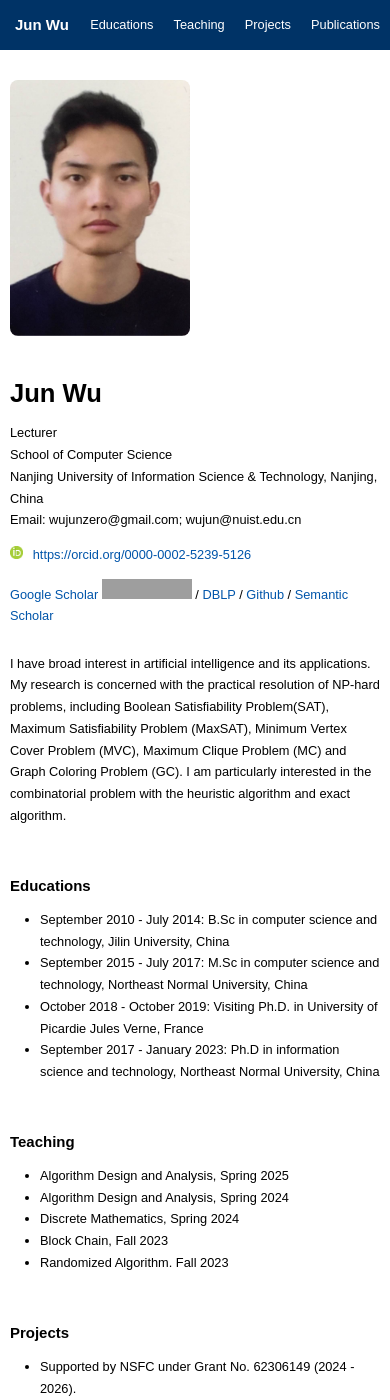
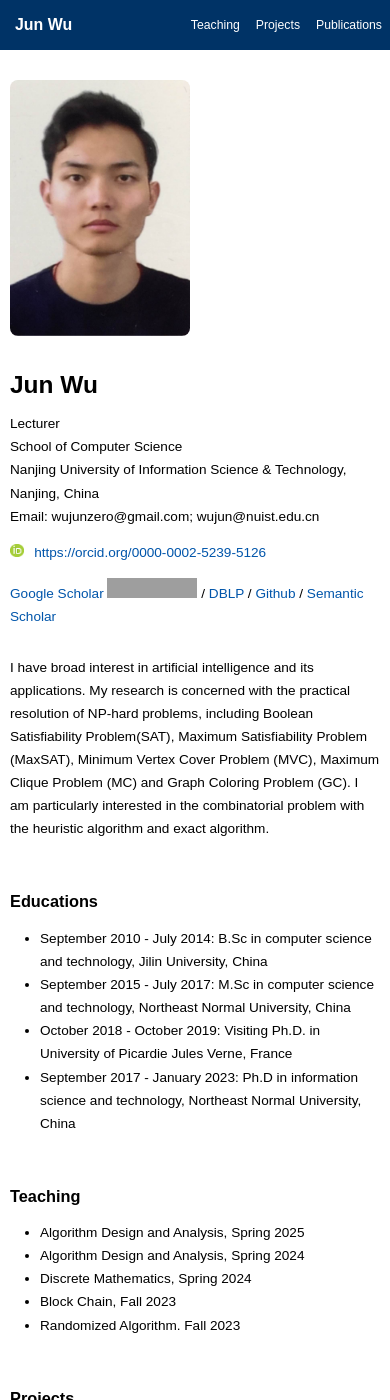
Before and after one commit to wujunzero/website, a Jekyll site: the page built from index.html, in a window 390 px wide and 1400 px high. Built offline with Jekyll 4.4.1, drawn with Linux system fonts in a browser that asks for light colours; grey boxes are pictures that could not be loaded.

Commit message:
CSS improvements: smooth scroll, link transitions, better mobile responsive, remove IE hacks

```diff
--- a/css/main.css
+++ b/css/main.css
@@ -1,70 +1,322 @@
-header{width:100%;height:50px;margin-top:0px;text-align:center;background-color:#003366;position:fixed;z-index:2}
-body{margin:auto;padding:0;color:#000;-webkit-transition:all;-moz-transition:all;-ms-transition:all;-o-transition:all;transition:all;font-family:"Open Sans",
-Segoe,"Segoe UI",
-"Lucida Sans Unicode","Lucida Grande",
-"Avenir","Seravek","Ubuntu",
-"DejaVu Sans","Trebuchet MS",Verdana,Arial,sans-serif;font-size:14.4px;line-height:170%;text-align:justify;font-weight:400}
-h1,h2,h3,h4,h5,h6,div.title,div.ftheader,span.venue,span.highlight{font-weight:600}
-h4,div.title,div.ftsubheader{font-size:100%}
-ul,ol,dl{margin:0;padding:5px 10px 30px 30px;width:calc(100% - 30px)}
-img.img_responsive{width:100%;height:auto;display:block}
+html {
+    scroll-behavior: smooth
+}
+
+a {
+    transition: color 0.2s ease
+}
+
+header {
+    width: 100%;
+    height: 50px;
+    margin-top: 0px;
+    text-align: center;
+    background-color: #003366;
+    position: fixed;
+    z-index: 2
+}
+
+body {
+    margin: auto;
+    padding: 0;
+    color: #000;
+    -webkit-transition: all;
+    -moz-transition: all;
+    -ms-transition: all;
+    -o-transition: all;
+    transition: all;
+    font-family: "Open Sans",
+        Segoe, "Segoe UI",
+        "Lucida Sans Unicode", "Lucida Grande",
+        "Avenir", "Seravek", "Ubuntu",
+        "DejaVu Sans", "Trebuchet MS", Verdana, Arial, sans-serif;
+    font-size: 14.4px;
+    line-height: 170%;
+    text-align: justify;
+    font-weight: 400
+}
+
+h1,
+h2,
+h3,
+h4,
+h5,
+h6,
+div.title,
+div.ftheader,
+span.venue,
+span.highlight {
+    font-weight: 600
+}
+
+h4,
+div.title,
+div.ftsubheader {
+    font-size: 100%
+}
+
+ul,
+ol,
+dl {
+    margin: 0;
+    padding: 5px 10px 30px 30px;
+    width: calc(100% - 30px)
+}
+
+img.img_responsive {
+    width: 100%;
+    height: auto;
+    display: block
+}
+
 div.container a:link,
-div.container a:visited{color:#0055AA;text-decoration:none}
+div.container a:visited {
+    color: #0055AA;
+    text-decoration: none
+}
+
 div.ftheader a:link,
 div.ftheader a:visited,
 div.ftsubheader a:link,
-div.ftsubheader a:visited{color:#FFFFFF;text-decoration:none}
+div.ftsubheader a:visited {
+    color: #FFFFFF;
+    text-decoration: none
+}
+
 div.title a:link,
-div.title a:visited{color:#000000}
+div.title a:visited {
+    color: #000000
+}
+
 div.authors a:link,
-div.authors a:visited{color:#777777}
+div.authors a:visited {
+    color: #777777
+}
+
 div.content a:hover,
 div.content a:hover div.text,
-div.ftsubheader a:hover{text-decoration:underline}
-#span.jw{color:#000000;font-weight:600;text-decoration:underline}
-span.jw{color:#000000;font-weight:600}
-span.author{white-space:nowrap}
-div.outercontainer{text-align:center}
-div.header,div.container,div.content,div.img,div.text{display:inline-block;zoom:1;display*:inline;text-align:left;margin-left:auto;margin-right:auto;vertical-align:middle;max-width:960px}
-div.header,div.container{min-width:330px}
-div.img,div.text{padding-left:10px;padding-right:10px}
-div.header{line-height:50px}
-div.ftheader,div.ftsubheader{display:inline-block;color:#FFF}
-div.ftheader{float:left;padding-left:15px;font-size:1.17em}
-div.ftsubheader{float:right;padding-left:20px;padding-right:20px}
-div.outercontainer,div.content{padding-top:0px;padding-bottom:0px}
-div.container,div.content{width:100%}
-div.body{margin-top:50px}
-div.content{margin-bottom:10px}
-div.heading{text-align:left;position:relative;z-index:1}
-div.heading div.img{padding:30px 30px 30px 10px;max-width:30%}
-div.heading div.img img{width:200px}
-div.heading span.tag{padding-right:15px}
-div.heading ul{padding-bottom:0px}
-div.publication{padding-top:0px;padding-bottom:20px}
-div.publication div.img{max-width:300px;padding-right:0px;padding-top:5px}
-div.publication div.text{max-width:650px;text-align:left;vertical-align:top}
-div.authors{font-size:100%;color:#777777}
-span.venue,span.highlight,
-div.publication span.tag{padding-right:0px;font-size:100%}
+div.ftsubheader a:hover {
+    text-decoration: underline
+}
+
+#span.jw {
+    color: #000000;
+    font-weight: 600;
+    text-decoration: underline
+}
+
+span.jw {
+    color: #000000;
+    font-weight: 600
+}
+
+span.author {
+    white-space: nowrap
+}
+
+div.outercontainer {
+    text-align: center
+}
+
+div.header,
+div.container,
+div.content,
+div.img,
+div.text {
+    display: inline-block;
+    text-align: left;
+    margin-left: auto;
+    margin-right: auto;
+    vertical-align: middle;
+    max-width: 960px
+}
+
+div.header,
+div.container {
+    min-width: 330px
+}
+
+div.img,
+div.text {
+    padding-left: 10px;
+    padding-right: 10px
+}
+
+div.header {
+    line-height: 50px
+}
+
+div.ftheader,
+div.ftsubheader {
+    display: inline-block;
+    color: #FFF
+}
+
+div.ftheader {
+    float: left;
+    padding-left: 15px;
+    font-size: 1.17em
+}
+
+div.ftsubheader {
+    float: right;
+    padding-left: 20px;
+    padding-right: 20px
+}
+
+div.outercontainer,
+div.content {
+    padding-top: 0px;
+    padding-bottom: 0px
+}
+
+div.container,
+div.content {
+    width: 100%
+}
+
+div.body {
+    margin-top: 50px
+}
+
+div.content {
+    margin-bottom: 10px
+}
+
+div.heading {
+    text-align: left;
+    position: relative;
+    z-index: 1
+}
+
+div.heading div.img {
+    padding: 30px 30px 30px 10px;
+    max-width: 30%
+}
+
+div.heading div.img img {
+    width: 200px
+}
+
+div.heading span.tag {
+    padding-right: 15px
+}
+
+div.heading ul {
+    padding-bottom: 0px
+}
+
+div.publication {
+    padding-top: 0px;
+    padding-bottom: 20px
+}
+
+div.publication div.img {
+    max-width: 300px;
+    padding-right: 0px;
+    padding-top: 5px
+}
+
+div.publication div.text {
+    max-width: 650px;
+    text-align: left;
+    vertical-align: top
+}
+
+div.authors {
+    font-size: 100%;
+    color: #777777
+}
+
+span.venue,
+span.highlight,
+div.publication span.tag {
+    padding-right: 0px;
+    font-size: 100%
+}
+
 span.highlight,
 span.highlight a:link,
-span.highlight a:visited{color:#BB2222}
-span.fullvenue{padding-left:8px}
-div.anchor{border-top:50px solid transparent;margin-top:-50px}
-div.recruit{display:none}
+span.highlight a:visited {
+    color: #BB2222
+}
+
+span.fullvenue {
+    padding-left: 8px
+}
+
+div.anchor {
+    border-top: 50px solid transparent;
+    margin-top: -50px
+}
+
+div.recruit {
+    display: none
+}
 
 @media only screen and (max-width: 599px) {
-    div.ftsubheader{padding-left:10px;padding-right:10px}
-    div.heading div.img{padding-right:80px}
-    div.publication div.img{display:none}
-    div.publication div.text{text-align:left}
-    div.content,div.publication{padding-top:0px;padding-bottom:10px}
-    body{font-size:80%}
+    div.ftsubheader {
+        padding-left: 8px;
+        padding-right: 8px;
+        font-size: 90%
+    }
+
+    div.ftsubheader:nth-child(n+5) {
+        display: none
+    }
+
+    /* Hide extra nav items on mobile */
+    div.heading div.img {
+        padding-right: 20px;
+        padding-bottom: 20px
+    }
+
+    div.heading div.img img {
+        width: 120px
+    }
+
+    div.publication div.img {
+        display: none
+    }
+
+    div.publication div.text {
+        text-align: left
+    }
+
+    div.content,
+    div.publication {
+        padding-top: 0px;
+        padding-bottom: 10px
+    }
+
+    body {
+        font-size: 85%
+    }
+
+    h1 {
+        font-size: 1.8em
+    }
+
+    h3 {
+        font-size: 1.2em
+    }
 }
+
 @media only screen and (min-width: 600px) {
-    div.heading div.img{padding-right:calc(35px)}
-    div.heading div.info{padding-right:calc(40% - 350px)}
-    div.publication div.img{width:23%}
-    div.publication div.text{max-width:80%;text-align:left}
+    div.heading div.img {
+        padding-right: calc(35px)
+    }
+
+    div.heading div.info {
+        padding-right: calc(40% - 350px)
+    }
+
+    div.publication div.img {
+        width: 23%
+    }
+
+    div.publication div.text {
+        max-width: 80%;
+        text-align: left
+    }
 }
```
